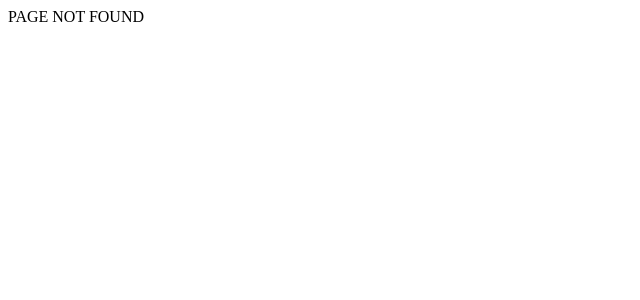
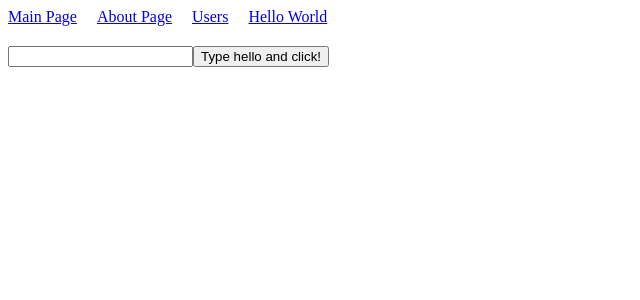
Before and after one commit to Konstantin-Bogorodskii/react-testing-library, a React (Create React App) app: page /hello-world in a window 1280 px wide. Before the commit this address had no page. Shown: the top 300 px of the page, without its empty margins (0-640 px from the left). Built offline with nearby package versions, Linux system fonts and the light colour scheme.

Commit message:
added e2e tests for HelloWorld page

```diff
--- a/src/components/navbar/Navbar.jsx
+++ b/src/components/navbar/Navbar.jsx
@@ -18,6 +18,11 @@ const Navbar = () => {
 				data-testid="users-link">
 				Users
 			</Link>
+			<Link
+				to="/hello-world"
+				data-testid="hello-world-link">
+				Hello World
+			</Link>
 		</div>
 	);
 };
--- /dev/null
+++ b/src/pages/HelloWorld.jsx
@@ -0,0 +1,27 @@
+import { useState } from 'react';
+
+const HelloWorld = () => {
+	const [value, setValue] = useState('');
+	const [visible, setVisible] = useState(false);
+
+	const toggle = () => value === 'hello' && setVisible(prev => !prev);
+	const onChange = e => setValue(e.target.value);
+
+	return (
+		<div>
+			<input
+				onChange={onChange}
+				data-testid="input"
+				type="text"
+			/>
+			<button
+				onClick={toggle}
+				data-testid="button">
+				Type hello and click!
+			</button>
+			{visible && <h1 data-testid="title">HELLO WORLD</h1>}
+		</div>
+	);
+};
+
+export default HelloWorld;
--- a/src/router/routes.js
+++ b/src/router/routes.js
@@ -4,6 +4,7 @@ import AboutPage from '../pages/AboutPage';
 import ErrorPage from '../pages/ErrorPage';
 import MainPage from '../pages/MainPage';
 import UserDetailPage from '../pages/UserDetailPage';
+import HelloWorld from './../pages/HelloWorld';
 
 import Users from '../components/users/Users';
 
@@ -33,6 +34,10 @@ const routes = [
 						element: <UserDetailPage />
 					}
 				]
+			},
+			{
+				path: 'hello-world',
+				element: <HelloWorld />
 			}
 		]
 	},
```
Also changed, not shown: tests/pages/hello.page.js (added, +27 -0 lines), tests/pages/login.page.js (+6 -19 lines), tests/pages/page.js (+5 -13 lines), tests/pages/secure.page.js (deleted, +0 -16 lines), 2 other files (tests, documents, lock files or other folders).
